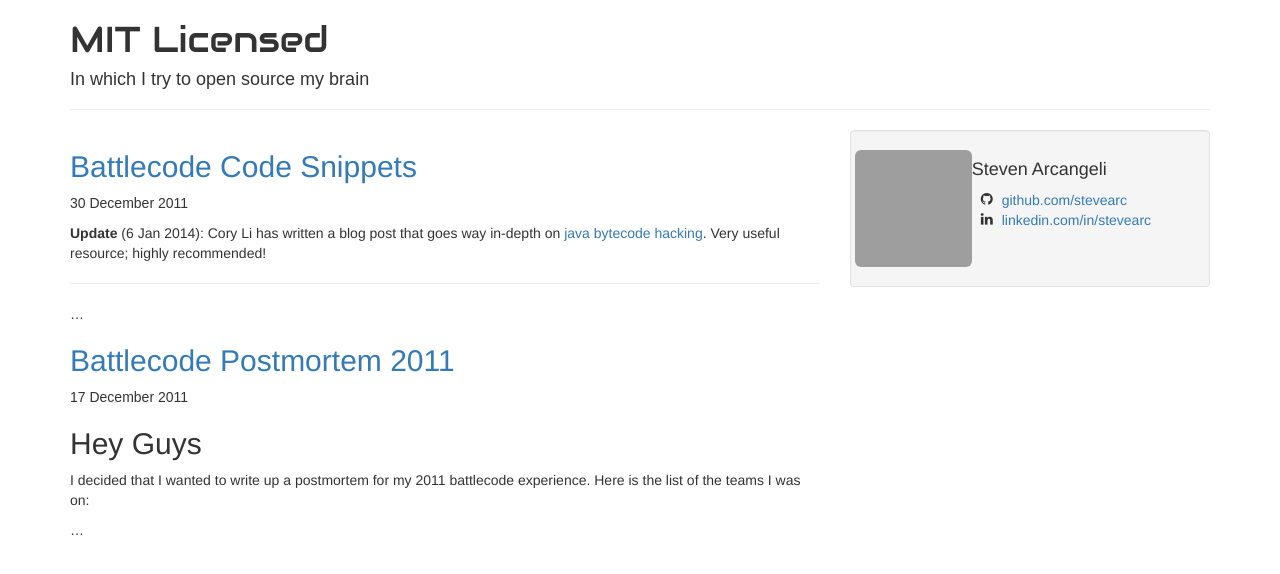
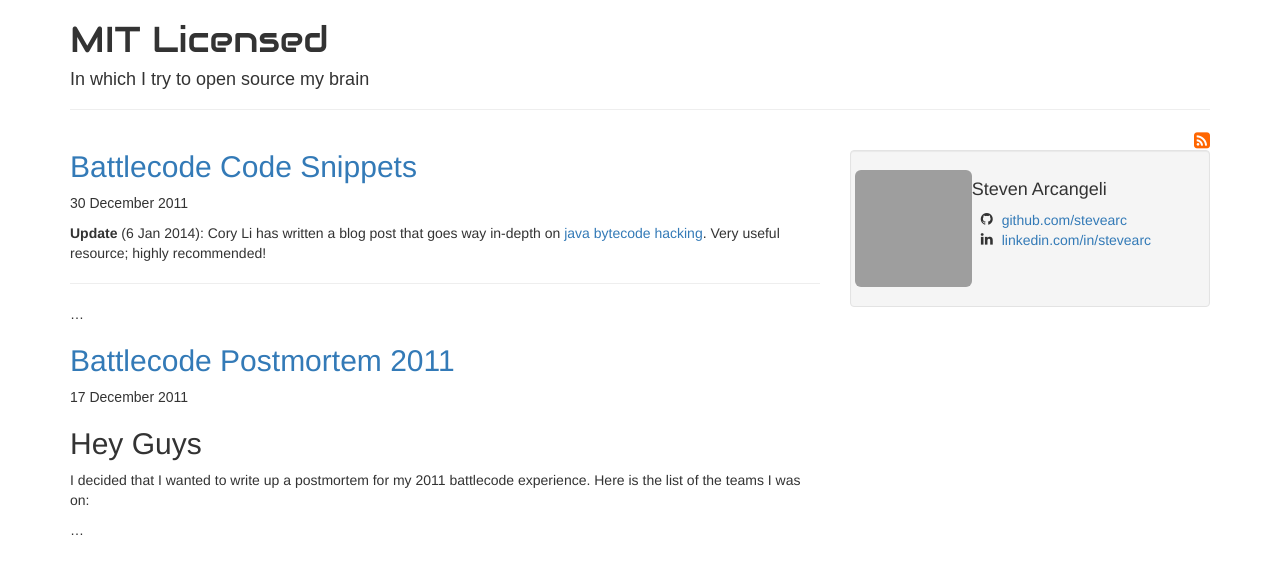
Before and after one commit to stevearc/stevearc.github.io, a Jekyll site: the page built from index.html, in a window 1280 px wide. Shown: the top 574 px of the page. Built offline with Jekyll 4.4.1, drawn with Linux system fonts in a browser that asks for light colours; nearby versions of some CDN libraries; some web fonts are replaced; Markdown is read by kramdown in place of the engine named in the settings; the list of posts is cut into pages by our own code; grey boxes are pictures that could not be loaded.

Commit message:
Adding a link to the rss feed

```diff
--- a/_layouts/default.html
+++ b/_layouts/default.html
@@ -65,7 +65,7 @@
       </div>
     </nav>
     {% endunless %}
-    <div class="container">
+    <div class="container" ng-controller="BaseCtrl">
       {{ content }}
     </div>
     <script src="//ajax.googleapis.com/ajax/libs/angularjs/1.2.12/angular.min.js"></script>
--- a/index.html
+++ b/index.html
@@ -56,6 +56,14 @@ no_nav: true
 
     <!-- Archive sidebar -->
     <div class="col-md-4 hidden-xs hidden-sm">
+        <div class="pull-right">
+          <a href="/rss.xml" style="color: #FF6600">
+            <i class="fa fa-lg fa-rss-square"></i>
+          </a>
+        </div>
+        <div class="clearfix">
+
+        </div>
       <div class="well">
         <div class="row">
           <div class="col-md-4" style="padding: 0; margin: 0">
--- a/js/blog.js
+++ b/js/blog.js
@@ -1,4 +1,8 @@
 angular.module('blog', [])
+
+.controller('BaseCtrl', ['$scope', function($scope) {
+
+}])
 
 .controller('SyntaxToggleCtrl', ['$scope', function($scope) {
   $scope.style = 'solarizedlight';
--- a/rss.xml
+++ b/rss.xml
@@ -4,7 +4,7 @@ layout: nil
 <?xml version="1.0"?>
 <rss version="2.0" xmlns:atom="http://www.w3.org/2005/Atom">
   <channel>
-    <title>{{ site.url }}</title>
+    <title>{{ site.name }}</title>
     <link>http://{{ site.url }}/</link>
     <atom:link href="http://{{ site.url }}/rss.xml" rel="self" type="application/rss+xml" />
     <description>{{ site.tagline }}</description>
```
